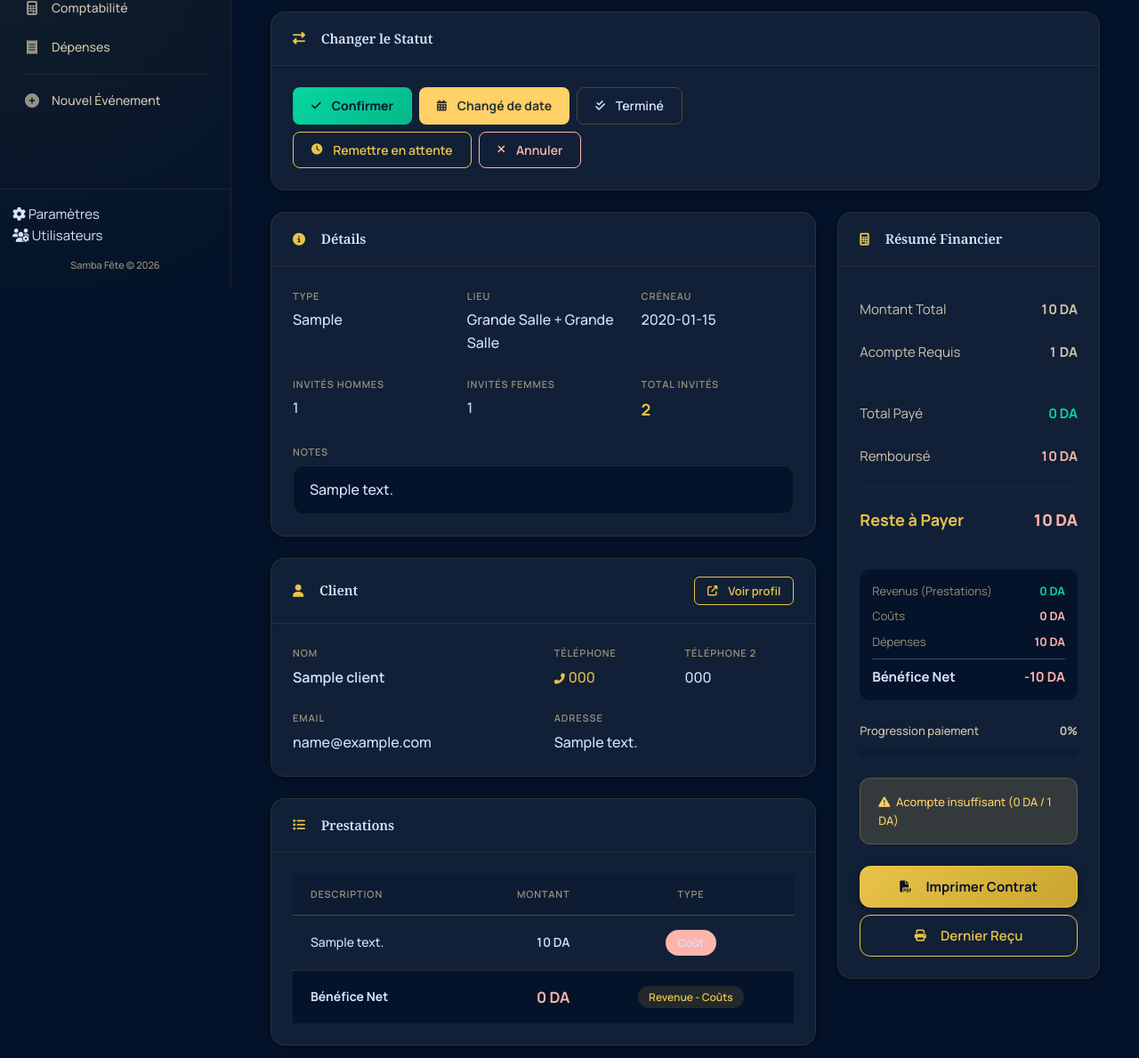
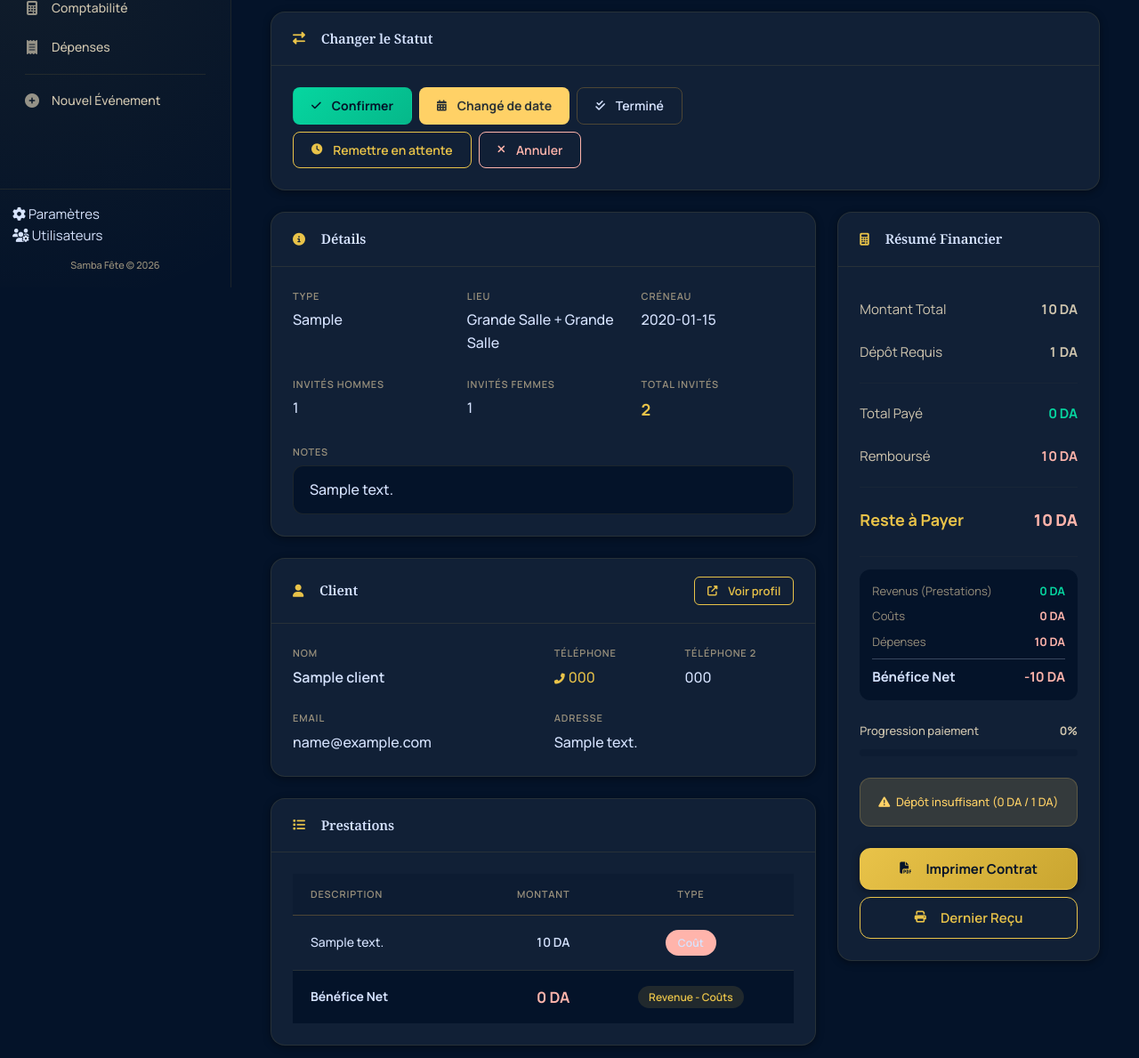
Before and after one commit to Aramoul23/Samba-fete-, a Flask app: page /evenement/1 in a window 1280 px wide. Shown: the part 477-1666 px from the top of the page at 89% size. Run offline with Flask 3, Linux system fonts and the light colour scheme; a user stored in the database is signed in; data comes from the database, SQL or seed files in the repository; tables that the repository leaves empty hold one stand-in row (values such as "Sample post"); some libraries are stand-ins or nearby versions.

Commit message:
refactor: remove 'caution' and rename 'acompte' to 'dépôt' throughout app
- Removed 'Caution' from contract PDF financial grid
- Renamed all 'Acompte' → 'Dépôt' in:
  - event_detail.html (payment types, badges, buttons)
  - quick_payment.html (quick pay buttons, payment type options)
  - settings.html (minimum deposit setting)
  - client_detail.html (timeline markers)
  - contract_generator.pdf (financial summary, terms)
  - app.py (payment type defaults)

```diff
--- a/app.py
+++ b/app.py
@@ -957,7 +957,7 @@ def event_detail(event_id):
     ).fetchone()["s"]
 
     deposit = db.execute(
-        "SELECT COALESCE(SUM(amount),0) as s FROM payments WHERE event_id=? AND payment_type='acompte' AND is_refunded=0",
+        "SELECT COALESCE(SUM(amount),0) as s FROM payments WHERE event_id=? AND payment_type='dépôt' AND is_refunded=0",
         (event_id,),
     ).fetchone()["s"]
 
@@ -1035,7 +1035,7 @@ def add_payment(event_id):
         data = request.form
         amount = data.get("amount", 0, type=float)
         method = data.get("method", "espèces")
-        payment_type = data.get("payment_type", "acompte").lower()
+        payment_type = data.get("payment_type", "dépôt").lower()
         reference = data.get("reference", "").strip()
         notes = data.get("notes", "").strip()
 
--- a/contract_generator.py
+++ b/contract_generator.py
@@ -219,9 +219,8 @@ tr.total-row td {{ background: linear-gradient(90deg, #fdfcf8 0%, #f5f2eb 100%);
     <div class="section-title">Conditions Financières</div>
     <div class="financial-grid">
         <div class="financial-box total"><div class="fin-label">Total</div><div class="fin-value">{format_da(event.get("total_amount", 0))}</div></div>
-        <div class="financial-box paid"><div class="fin-label">Acompte Payé</div><div class="fin-value">{format_da(total_paid)}</div></div>
+        <div class="financial-box paid"><div class="fin-label">Dépôt Payé</div><div class="fin-value">{format_da(total_paid)}</div></div>
         <div class="financial-box {"due" if remaining > 0 else "paid"}"><div class="fin-label">Reste à Payer</div><div class="fin-value">{format_da(remaining)}</div></div>
-        <div class="financial-box"><div class="fin-label">Caution</div><div class="fin-value">{format_da(event.get("deposit_required", 0))}</div></div>
     </div>
 </div>
 <div class="terms-section">
@@ -238,7 +237,7 @@ tr.total-row td {{ background: linear-gradient(90deg, #fdfcf8 0%, #f5f2eb 100%);
 </div>
 <div class="cancel-box">
     <strong>Politique d'Annulation</strong>
-    L'acompte versé est non remboursable en cas d'annulation. Toute modification de date doit être effectuée au moins 15 jours avant l'événement, sous réserve de disponibilité.
+    L'dépôt versé est non remboursable en cas d'annulation. Toute modification de date doit être effectuée au moins 15 jours avant l'événement, sous réserve de disponibilité.
 </div>
 <div class="signatures">
     <div class="sig-block"><div class="sig-line"></div><div class="sig-label">Le Prestataire</div><div class="sig-name">{COMPANY_NAME}</div></div>
--- a/templates/client_detail.html
+++ b/templates/client_detail.html
@@ -101,7 +101,7 @@
             <div class="payment-timeline">
                 {% for p in all_payments %}
                 <div class="timeline-item {% if p.is_refunded %}refunded{% endif %}">
-                    <div class="timeline-marker {% if p.is_refunded %}refunded{% elif p.payment_type == 'acompte' %}deposit{% elif p.payment_type == 'solde' %}final{% endif %}"></div>
+                    <div class="timeline-marker {% if p.is_refunded %}refunded{% elif p.payment_type == 'dépôt' %}deposit{% elif p.payment_type == 'solde' %}final{% endif %}"></div>
                     <div class="timeline-content">
                         <div class="d-flex justify-content-between align-items-start">
                             <div>
--- a/templates/event_detail.html
+++ b/templates/event_detail.html
@@ -404,8 +404,8 @@
                                     </td>
                                     <td>{{ p.method }}</td>
                                     <td>
-                                        {% if p.payment_type == 'acompte' %}
-                                        <span class="badge-slot" style="background: var(--warning-soft); color: #8a6d1b;">Acompte</span>
+                                        {% if p.payment_type == 'dépôt' %}
+                                        <span class="badge-slot" style="background: var(--warning-soft); color: #8a6d1b;">Dépôt</span>
                                         {% elif p.payment_type == 'solde' %}
                                         <span class="badge-slot" style="background: var(--info-soft); color: var(--primary-dark);">Solde</span>
                                         {% else %}
@@ -465,29 +465,29 @@
                                 </button>
                                 {% endif %}
                                 <button type="button" class="btn btn-outline-primary quick-pay"
-                                        data-amount="20000" data-type="acompte"
+                                        data-amount="20000" data-type="dépôt"
                                         {% if total_paid >= event.total_amount %}disabled{% endif %}>
                                     💵 20,000 DA
                                 </button>
                                 <button type="button" class="btn btn-outline-primary quick-pay"
-                                        data-amount="30000" data-type="acompte"
+                                        data-amount="30000" data-type="dépôt"
                                         {% if total_paid >= event.total_amount %}disabled{% endif %}>
                                     💵 30,000 DA
                                 </button>
                                 {% if event.total_amount - total_paid >= 50000 %}
                                 <button type="button" class="btn btn-outline-primary quick-pay"
-                                        data-amount="50000" data-type="acompte">
+                                        data-amount="50000" data-type="dépôt">
                                     💳 50,000 DA
                                 </button>
                                 {% elif event.total_amount - total_paid > 0 %}
                                 <button type="button" class="btn btn-outline-primary quick-pay"
-                                        data-amount="{{ event.total_amount - total_paid }}" data-type="acompte">
+                                        data-amount="{{ event.total_amount - total_paid }}" data-type="dépôt">
                                     💳 {{ "%.0f"|format(event.total_amount - total_paid) }} DA
                                 </button>
                                 {% endif %}
                                 {% if event.total_amount - total_paid >= 100000 %}
                                 <button type="button" class="btn btn-outline-info quick-pay"
-                                        data-amount="100000" data-type="acompte">
+                                        data-amount="100000" data-type="dépôt">
                                     💳 100,000 DA
                                 </button>
                                 {% endif %}
@@ -515,7 +515,7 @@
                                 <div class="col-md-2">
                                     <label class="form-label-elegant">Type</label>
                                     <select name="payment_type" id="paymentType" class="form-input-elegant">
-                                        <option value="acompte">Acompte</option>
+                                        <option value="dépôt">Dépôt</option>
                                         <option value="solde">Solde</option>
                                         <option value="autre">Autre</option>
                                     </select>
@@ -582,7 +582,7 @@
                             <strong style="font-variant-numeric: tabular-nums;">{{ event.total_amount | format_da }}</strong>
                         </div>
                         <div class="summary-row">
-                            <span>Acompte Requis</span>
+                            <span>Dépôt Requis</span>
                             <strong style="font-variant-numeric: tabular-nums;">{{ event.deposit_required | format_da }}</strong>
                         </div>
                         <hr style="border-color: var(--border-light); margin: 10px 0;">
@@ -651,12 +651,12 @@
                         <!-- Deposit Check -->
                         {% if deposit >= event.deposit_required %}
                         <div class="alert alert-success mt-4 mb-0" style="font-size: 0.8125rem;">
-                            <i class="fas fa-check-circle me-1"></i> Acompte validé
+                            <i class="fas fa-check-circle me-1"></i> Dépôt validé
                         </div>
                         {% else %}
                         <div class="alert alert-warning mt-4 mb-0" style="font-size: 0.8125rem;">
                             <i class="fas fa-exclamation-triangle me-1"></i>
-                            Acompte insuffisant ({{ deposit | format_da }} / {{ event.deposit_required | format_da }})
+                            Dépôt insuffisant ({{ deposit | format_da }} / {{ event.deposit_required | format_da }})
                         </div>
                         {% endif %}
                     </div>
@@ -707,26 +707,26 @@
                             </button>
                             {% endif %}
                             <button type="button" class="quick-amount btn btn-outline-primary"
-                                    data-amount="20000" data-type="acompte"
+                                    data-amount="20000" data-type="dépôt"
                                     style="padding: 16px 12px; font-size: 1.1rem; font-weight: 600; border-radius: 12px; min-height: 56px;">
                                 20,000 DA
                             </button>
                             {% if event.total_amount - total_paid >= 50000 %}
                             <button type="button" class="quick-amount btn btn-outline-primary"
-                                    data-amount="50000" data-type="acompte"
+                                    data-amount="50000" data-type="dépôt"
                                     style="padding: 16px 12px; font-size: 1.1rem; font-weight: 600; border-radius: 12px; min-height: 56px;">
                                 50,000 DA
                             </button>
                             {% elif event.total_amount - total_paid > 0 %}
                             <button type="button" class="quick-amount btn btn-outline-primary"
-                                    data-amount="{{ event.total_amount - total_paid }}" data-type="acompte"
+                                    data-amount="{{ event.total_amount - total_paid }}" data-type="dépôt"
                                     style="padding: 16px 12px; font-size: 1.1rem; font-weight: 600; border-radius: 12px; min-height: 56px;">
                                 {{ "%.0f"|format(event.total_amount - total_paid) }} DA
                             </button>
                             {% endif %}
                             {% if event.total_amount - total_paid >= 100000 %}
                             <button type="button" class="quick-amount btn btn-outline-info"
-                                    data-amount="100000" data-type="acompte"
+                                    data-amount="100000" data-type="dépôt"
                                     style="padding: 16px 12px; font-size: 1.1rem; font-weight: 600; border-radius: 12px; min-height: 56px;">
                                 100,000 DA
                             </button>
@@ -776,7 +776,7 @@
                                    style="padding: 12px 14px; border-radius: 10px;">
                         </div>
                     </details>
-                    <input type="hidden" name="payment_type" id="quickPayType" value="acompte">
+                    <input type="hidden" name="payment_type" id="quickPayType" value="dépôt">
                 </div>
                 <div class="modal-footer" style="padding: 16px 20px;">
                     <button type="submit" class="btn btn-success btn-lg w-100"
--- a/templates/settings.html
+++ b/templates/settings.html
@@ -23,7 +23,7 @@
                                 <input type="text" name="currency" class="form-input-elegant" value="{{ currency }}">
                             </div>
                             <div class="col-md-6">
-                                <label class="form-label-elegant">Acompte Minimum (DA)</label>
+                                <label class="form-label-elegant">Dépôt Minimum (DA)</label>
                                 <input type="number" name="deposit_min" class="form-input-elegant"
                                        value="{{ deposit_min }}" step="1000" min="0">
                             </div>
@@ -102,7 +102,7 @@
                             <li><i class="fas fa-check text-success"></i> Pas de remboursement en cas d'annulation</li>
                             <li><i class="fas fa-check text-success"></i> Changement de date autorisé</li>
                             <li><i class="fas fa-check text-success"></i> Paiement complet avant l'événement</li>
-                            <li><i class="fas fa-check text-success"></i> Acompte minimum configurable</li>
+                            <li><i class="fas fa-check text-success"></i> Dépôt minimum configurable</li>
                             <li><i class="fas fa-check text-success"></i> Créneaux: Après-midi / Soirée / Nuit</li>
                         </ul>
                     </div>
```
Also changed, not shown: templates/quick_payment.html (+5 -5 lines).
